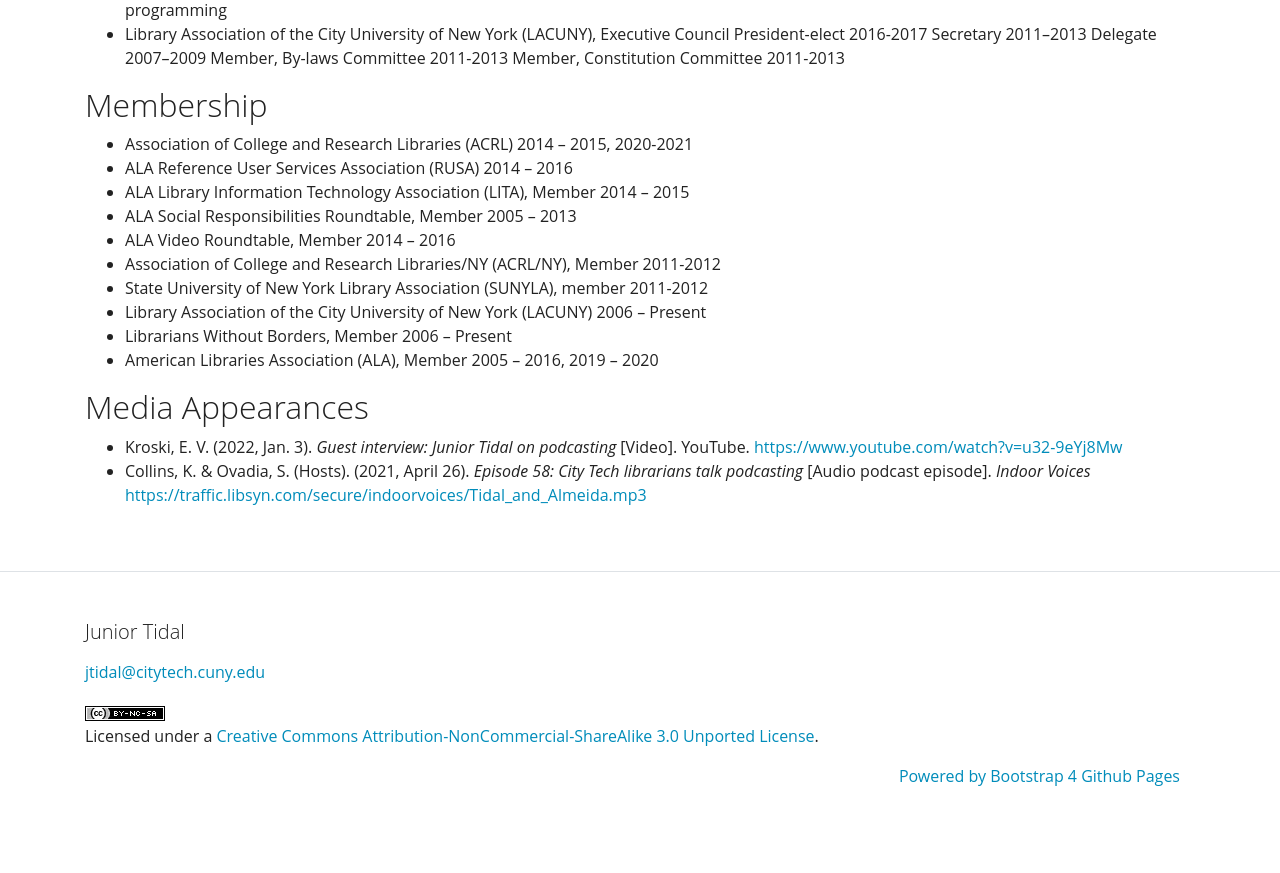
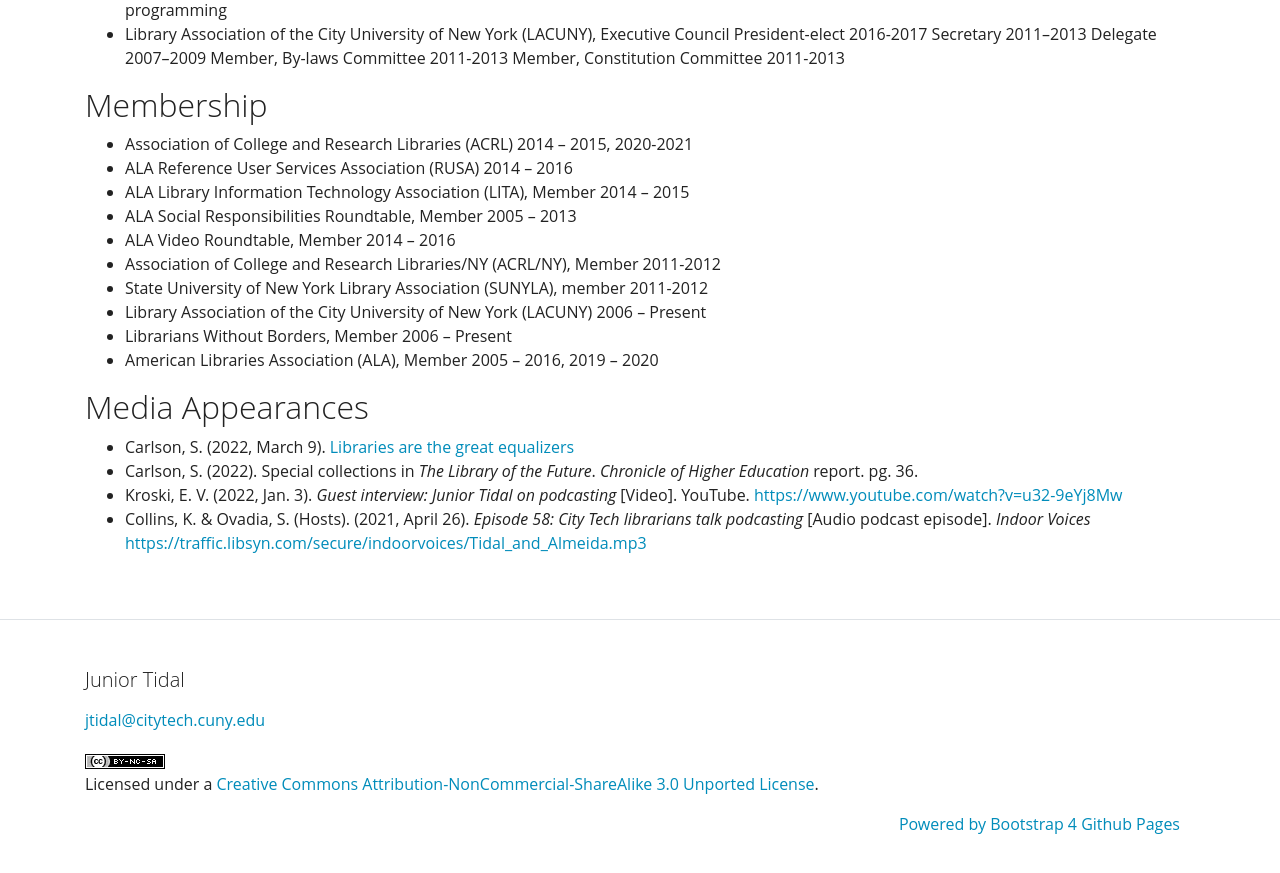
Before and after one commit to KentuckyFriedTofu/kentuckyfriedtofu.github.io.bak2, a Jekyll site: the page built from cv.md, in a window 1280 px wide and 900 px high, scrolled down 8722 px. Shown: the top 873 px of the window. Built offline with Jekyll 4.4.1, drawn with Linux system fonts in a browser that asks for light colours; before the commit the page ends 9574 px from its top, so only the background shows below that.

Commit message:
Update cv.md

```diff
--- a/cv.md
+++ b/cv.md
@@ -319,5 +319,8 @@ Grant provided films that higlight America's Civil Rights Movement. Grant applic
 
 ## Media Appearances
 
+
+* Carlson, S. (2022, March 9). [Libraries are the great equalizers](https://www.chronicle.com/chronicle-intelligence/report/libraries-are-the-great-equalizers)
+* Carlson, S. (2022). Special collections in *The Library of the Future*. *Chronicle of Higher Education* report. pg. 36.
 * Kroski, E. V. (2022, Jan. 3). *Guest interview: Junior Tidal on podcasting* [Video]. YouTube. [https://www.youtube.com/watch?v=u32-9eYj8Mw](https://www.youtube.com/watch?v=u32-9eYj8Mw)
 * Collins, K. & Ovadia, S. (Hosts). (2021, April 26). *Episode 58: City Tech librarians talk podcasting* [Audio podcast episode]. *Indoor Voices* [https://traffic.libsyn.com/secure/indoorvoices/Tidal_and_Almeida.mp3](https://traffic.libsyn.com/secure/indoorvoices/Tidal_and_Almeida.mp3)
```
